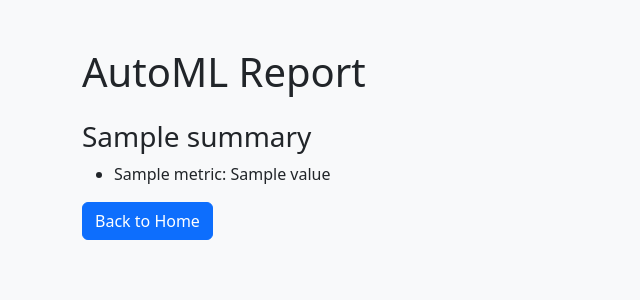
After one commit to CwDebojyoti/AutoML, a Flask app: template templates/report.html in a window 1280 px wide. The commit adds this page. Shown: the top 300 px of the page, without its empty margins (0-640 px from the left). Run offline with Flask 3, Linux system fonts and the light colour scheme; the template is opened without the code that fills it: most values are stand-ins (such as "Sample title", 1, 10 or a date in 2020).

Commit message:
Not saving the report locally instead presenting as report

```diff
--- a/run.py
+++ b/run.py
@@ -1,4 +1,4 @@
-from flask import Flask, request, jsonify, render_template, redirect, url_for
+from flask import Flask, request, jsonify, render_template, redirect, url_for, session
 import numpy as np
 import pandas as pd
 import os
@@ -8,6 +8,8 @@ from app.utils.data_loader import DataLoader
 import traceback
 
 app = Flask(__name__)
+
+app.secret_key = "asfashdaskhkashk"
 
 @app.route("/")
 def home():
@@ -58,15 +60,25 @@ def run_automl():
         from app.main import main as run_pipeline
         result = run_pipeline(save_path, target_column, features_to_drop)
 
+        session["automl_results"] = result
+
         return jsonify({
             "status": "success",
-            "report_url": "reports/all_models_report.html"
+            "report_url": url_for("view_report")
         })
 
     except Exception as e:
         print("Error in /run_automl route:")
         traceback.print_exc()  # This will show the exact error in Flask console
         return jsonify({"error": str(e)}), 500
+
+
+@app.route("/view_report", methods=["GET"])
+def view_report():
+    results = session.get("automl_results")
+    if not results:
+        return "No report available. Please run AutoML first.", 400
+    return render_template("report.html", results=results)
 
 
 
--- a/templates/index.html
+++ b/templates/index.html
@@ -132,7 +132,7 @@
       document.getElementById("result").innerHTML = `
     <h4 class="mt-4">AutoML Run Completed</h4>
     <p><strong>Status:</strong> ${result.status}</p>
-    <p><strong>Report:</strong> <a href="${result.report_url}" target="_blank">View Report</a></p>
+    <a href="${result.report_url}" class="btn btn-success mt-2">View Report</a>
   `;
     });
 
--- /dev/null
+++ b/templates/report.html
@@ -0,0 +1,26 @@
+<!DOCTYPE html>
+<html>
+
+<head>
+    <title>AutoML Report</title>
+    <link href="https://cdn.jsdelivr.net/npm/bootstrap@5.3.0/dist/css/bootstrap.min.css" rel="stylesheet">
+</head>
+
+<body class="bg-light">
+    <div class="container mt-5">
+        <h1 class="mb-4">AutoML Report</h1>
+
+        {% for summary in results %}
+        <h3>{{ summary.model_name }}</h3>
+        <ul>
+            {% for metric, value in summary.metrics.items() %}
+            <li>{{ metric }}: {{ value }}</li>
+            {% endfor %}
+        </ul>
+        {% endfor %}
+
+        <a href="/" class="btn btn-primary">Back to Home</a>
+    </div>
+</body>
+
+</html>
```
Also changed, not shown: app/main.py (+6 -2 lines), app/utils/model_evaluator.py (+7 -2 lines).
